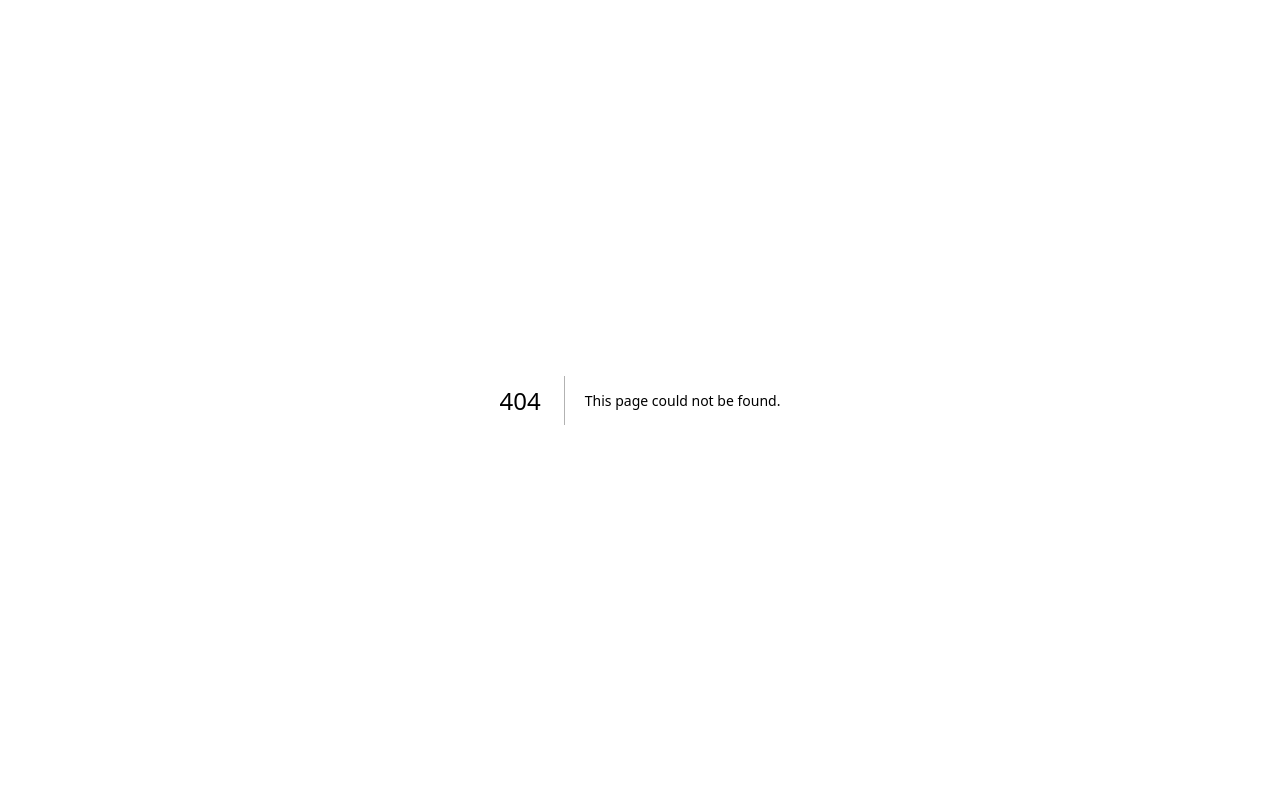
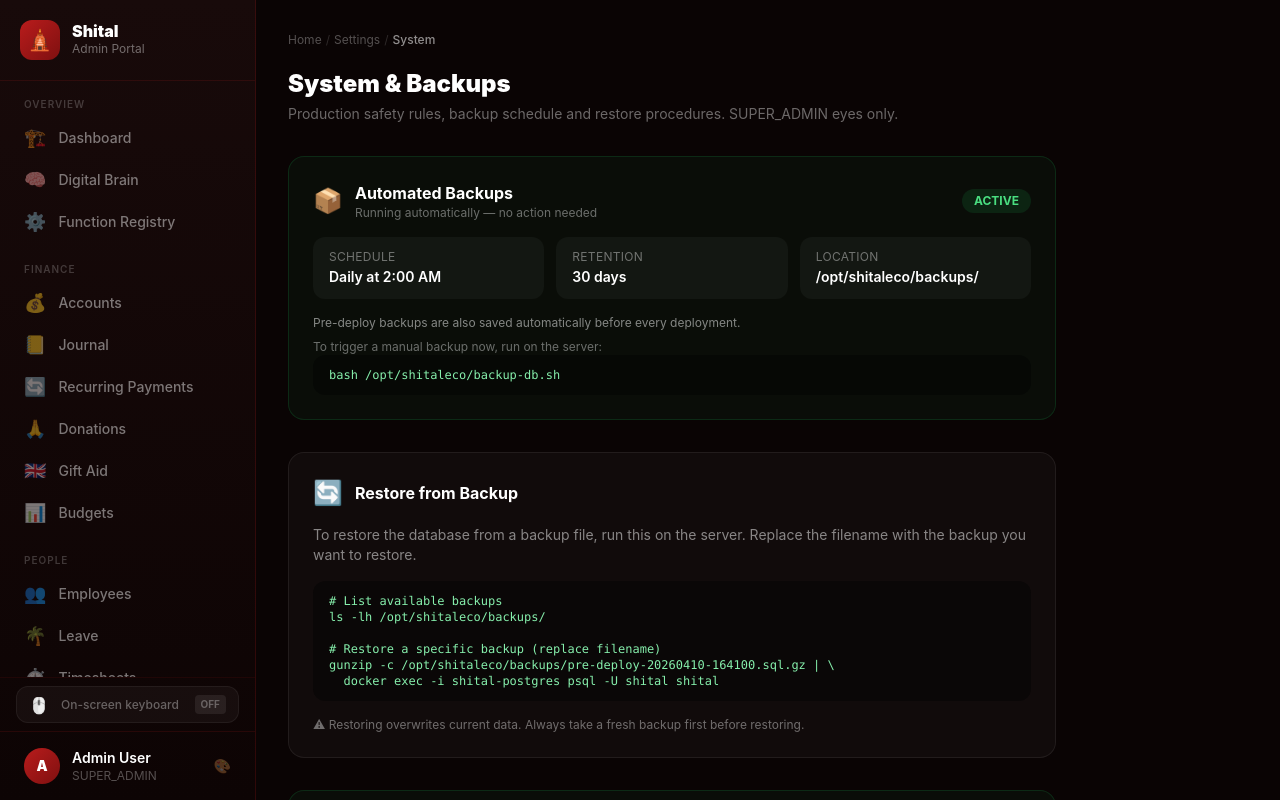
Before and after one commit to kammelaraj-arch/ShitalEco, a Next.js app in the folder apps/admin/: page /admin/settings/system in a window 1280 px wide. Before the commit this address had no page. Built offline with nearby package versions, Linux system fonts and the light colour scheme; sample sign-in values are in the browser's storage.

Commit message:
feat: add System and Backups page to admin settings
Shows backup schedule, restore commands, safe deploy rules,
and the NEVER-run commands that delete data. SUPER_ADMIN only.

https://claude.ai/code/session_012WoBT8gAnq4HCPvK4hmX5f

```diff
--- /dev/null
+++ b/apps/admin/src/app/(portal)/settings/system/page.tsx
@@ -0,0 +1,141 @@
+'use client'
+
+const card = 'rounded-2xl p-6 space-y-4'
+const cardStyle = { background: 'rgba(255,255,255,0.03)', border: '1px solid rgba(255,255,255,0.07)' }
+const dangerStyle = { background: 'rgba(185,28,28,0.08)', border: '1px solid rgba(185,28,28,0.25)' }
+const safeStyle = { background: 'rgba(21,128,61,0.08)', border: '1px solid rgba(21,128,61,0.25)' }
+const code = 'block bg-black/40 rounded-xl px-4 py-3 font-mono text-xs text-green-300 whitespace-pre overflow-x-auto'
+
+export default function SystemPage() {
+  return (
+    <div className="space-y-8 max-w-3xl">
+      <div>
+        <h1 className="text-white font-black text-2xl">System & Backups</h1>
+        <p className="text-white/40 text-sm mt-1">
+          Production safety rules, backup schedule and restore procedures.
+          SUPER_ADMIN eyes only.
+        </p>
+      </div>
+
+      {/* ── Backup schedule ───────────────────────────────────────────────── */}
+      <div className={card} style={safeStyle}>
+        <div className="flex items-center gap-3">
+          <span className="text-2xl">📦</span>
+          <div>
+            <h2 className="text-white font-bold text-base">Automated Backups</h2>
+            <p className="text-white/40 text-xs">Running automatically — no action needed</p>
+          </div>
+          <span className="ml-auto text-xs font-bold px-3 py-1 rounded-full" style={{ background: 'rgba(21,128,61,0.2)', color: '#4ade80' }}>ACTIVE</span>
+        </div>
+
+        <div className="grid grid-cols-1 sm:grid-cols-3 gap-3 text-sm">
+          {[
+            { label: 'Schedule', value: 'Daily at 2:00 AM' },
+            { label: 'Retention', value: '30 days' },
+            { label: 'Location', value: '/opt/shitaleco/backups/' },
+          ].map(({ label, value }) => (
+            <div key={label} className="rounded-xl px-4 py-3" style={{ background: 'rgba(255,255,255,0.04)' }}>
+              <p className="text-white/40 text-xs uppercase tracking-wide">{label}</p>
+              <p className="text-white font-semibold mt-0.5">{value}</p>
+            </div>
+          ))}
+        </div>
+
+        <div>
+          <p className="text-white/50 text-xs mb-2">Pre-deploy backups are also saved automatically before every deployment.</p>
+          <p className="text-white/40 text-xs">To trigger a manual backup now, run on the server:</p>
+          <code className={code}>bash /opt/shitaleco/backup-db.sh</code>
+        </div>
+      </div>
+
+      {/* ── Restore ───────────────────────────────────────────────────────── */}
+      <div className={card} style={cardStyle}>
+        <div className="flex items-center gap-3">
+          <span className="text-2xl">🔄</span>
+          <h2 className="text-white font-bold text-base">Restore from Backup</h2>
+        </div>
+
+        <p className="text-white/50 text-sm">
+          To restore the database from a backup file, run this on the server.
+          Replace the filename with the backup you want to restore.
+        </p>
+
+        <code className={code}>{`# List available backups
+ls -lh /opt/shitaleco/backups/
+
+# Restore a specific backup (replace filename)
+gunzip -c /opt/shitaleco/backups/pre-deploy-20260410-164100.sql.gz | \\
+  docker exec -i shital-postgres psql -U shital shital`}</code>
+
+        <p className="text-white/40 text-xs">
+          ⚠ Restoring overwrites current data. Always take a fresh backup first before restoring.
+        </p>
+      </div>
+
+      {/* ── Safe deploy ───────────────────────────────────────────────────── */}
+      <div className={card} style={safeStyle}>
+        <div className="flex items-center gap-3">
+          <span className="text-2xl">🚀</span>
+          <h2 className="text-white font-bold text-base">Safe Deployment</h2>
+        </div>
+
+        <p className="text-white/50 text-sm">
+          Always use <code className="text-green-400 font-mono">update.sh</code> to deploy.
+          It backs up the database before touching anything, then rebuilds only what you specify.
+        </p>
+
+        <code className={code}>{`cd /opt/shitaleco
+
+bash update.sh                    # rebuild all apps
+bash update.sh admin              # rebuild only admin
+bash update.sh admin kiosk        # rebuild specific apps`}</code>
+      </div>
+
+      {/* ── DANGER zone ───────────────────────────────────────────────────── */}
+      <div className={card} style={dangerStyle}>
+        <div className="flex items-center gap-3">
+          <span className="text-2xl">⛔</span>
+          <h2 className="font-bold text-base" style={{ color: '#f87171' }}>NEVER Run These Commands</h2>
+        </div>
+
+        <p className="text-white/60 text-sm">
+          These commands <strong className="text-red-400">permanently delete all database data</strong> —
+          API keys, users, orders, donations, everything. There is no undo.
+        </p>
+
+        <code className="block rounded-xl px-4 py-3 font-mono text-xs text-red-400 whitespace-pre overflow-x-auto" style={{ background: 'rgba(185,28,28,0.15)' }}>{`docker compose down -v           ← DELETES ALL DATA
+docker compose down --volumes    ← DELETES ALL DATA
+docker volume rm shital_postgres_data`}</code>
+
+        <div className="rounded-xl px-4 py-3 text-sm" style={{ background: 'rgba(185,28,28,0.1)' }}>
+          <p className="text-white/70">
+            <strong className="text-white">Safe alternatives:</strong>
+          </p>
+          <ul className="text-white/50 text-xs mt-2 space-y-1 list-disc list-inside">
+            <li>Restart a service: <code className="text-green-300 font-mono">docker compose restart backend</code></li>
+            <li>Update code: <code className="text-green-300 font-mono">bash update.sh</code></li>
+            <li>Rebuild one app: <code className="text-green-300 font-mono">bash update.sh admin</code></li>
+          </ul>
+        </div>
+      </div>
+
+      {/* ── Schema changes ────────────────────────────────────────────────── */}
+      <div className={card} style={cardStyle}>
+        <div className="flex items-center gap-3">
+          <span className="text-2xl">🗄️</span>
+          <h2 className="text-white font-bold text-base">Database Schema Changes</h2>
+        </div>
+        <p className="text-white/50 text-sm">
+          All schema changes go in <code className="text-blue-300 font-mono">backend/src/shital/main.py</code> → <code className="text-blue-300 font-mono">_patch_schema()</code>.
+          The patch runs automatically on every backend startup.
+        </p>
+        <ul className="text-white/50 text-sm space-y-1.5 list-disc list-inside">
+          <li>✅ Use <code className="text-green-300 font-mono">CREATE TABLE IF NOT EXISTS</code></li>
+          <li>✅ Use <code className="text-green-300 font-mono">ALTER TABLE ADD COLUMN IF NOT EXISTS</code></li>
+          <li>❌ Never use <code className="text-red-400 font-mono">DROP TABLE</code> or <code className="text-red-400 font-mono">DROP COLUMN</code></li>
+          <li>❌ Never use <code className="text-red-400 font-mono">TRUNCATE</code></li>
+        </ul>
+      </div>
+    </div>
+  )
+}
--- a/apps/admin/src/components/layout/Sidebar.tsx
+++ b/apps/admin/src/components/layout/Sidebar.tsx
@@ -79,6 +79,7 @@ const NAV_SECTIONS = [
       { href: '/settings/azure-ad',         icon: '🔷', label: 'Azure AD / SSO' },
       { href: '/settings/address-lookup',   icon: '📮', label: 'Address Lookup' },
       { href: '/settings/api-keys',         icon: '🔑', label: 'API Keys' },
+      { href: '/settings/system',           icon: '🛡️', label: 'System & Backups' },
     ],
   },
 ]
```
